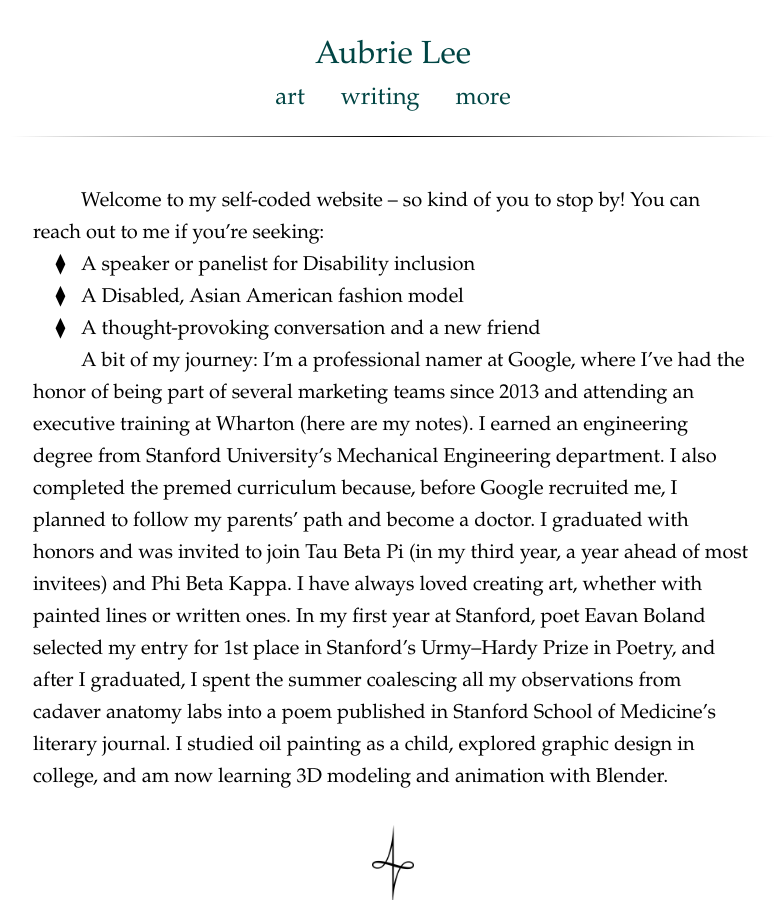
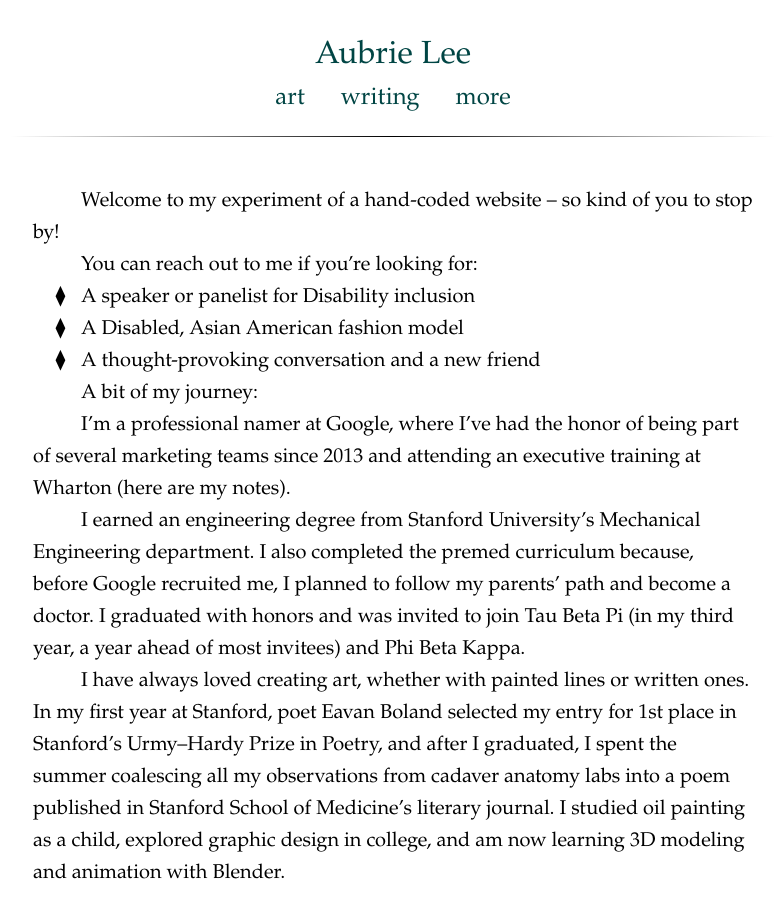
Before and after one commit to aubrielee/aubrielee.github.io, a Jekyll site: the page built from home.md, in a window 1280 px wide and 900 px high. Shown: the whole window, without its empty margins (247-1030 px from the left). Built offline with Jekyll 4.4.1, drawn with Linux system fonts in a browser that asks for light colours; nearby versions of some CDN libraries; some web fonts are replaced.

Commit message:
Update home.md

```diff
--- a/home.md
+++ b/home.md
@@ -1,13 +1,17 @@
 ---
 layout: default
 ---
-Welcome to my self-coded website – so kind of you to stop by!
-You can reach out to me if you’re seeking:
+Welcome to my experiment of a hand-coded website – so kind of you to stop by!<br>
+
+You can reach out to me if you’re looking for:
 - A speaker or panelist for Disability inclusion
 - A Disabled, Asian American fashion model
 - A thought-provoking conversation and a new friend
 
 A bit of my journey:
+
 I’m a professional namer at Google, where I’ve had the honor of being part of several marketing teams since 2013 and attending an executive training at Wharton (here are my notes).
+
 I earned an engineering degree from Stanford University’s Mechanical Engineering department. I also completed the premed curriculum because, before Google recruited me, I planned to follow my parents’ path and become a doctor. I graduated with honors and was invited to join Tau Beta Pi (in my third year, a year ahead of most invitees) and Phi Beta Kappa.
+
 I have always loved creating art, whether with painted lines or written ones. In my first year at Stanford, poet Eavan Boland selected my entry for 1st place in Stanford’s Urmy–Hardy Prize in Poetry, and after I graduated, I spent the summer coalescing all my observations from cadaver anatomy labs into a poem published in Stanford School of Medicine’s literary journal. I studied oil painting as a child, explored graphic design in college, and am now learning 3D modeling and animation with Blender.
```
